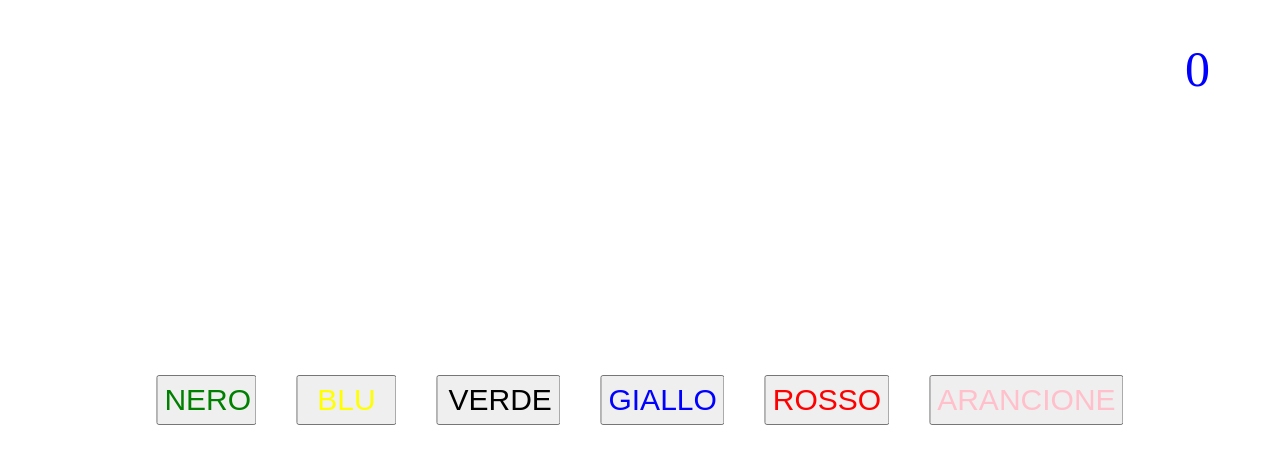
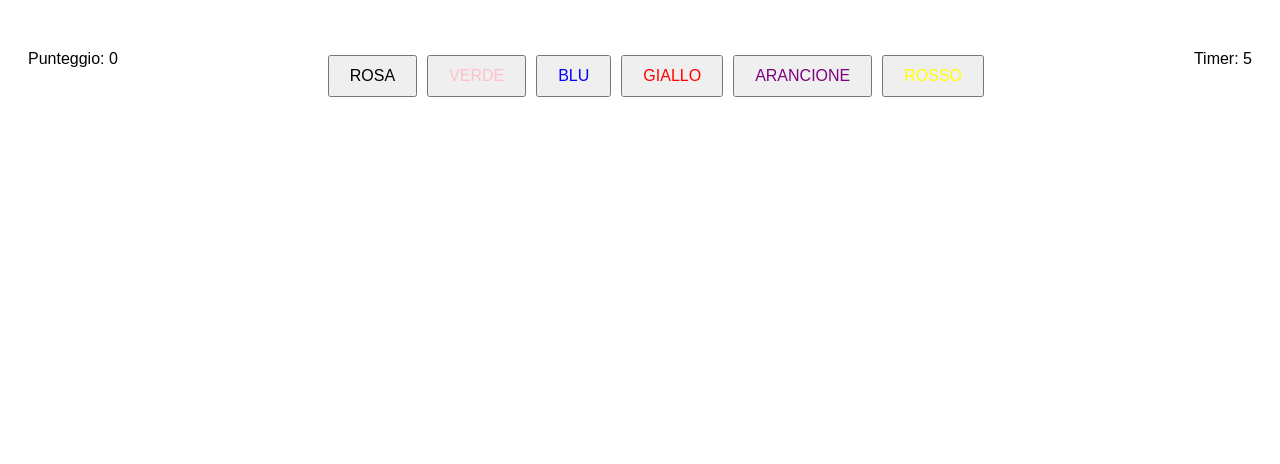
Before and after one commit to Rostart/Esercizio-2, a plain HTML site: page index.html in a window 1280 px wide. Drawn offline with Linux system fonts and the light colour scheme.

Commit message:
create-gioco

```diff
--- a/index.html
+++ b/index.html
@@ -7,15 +7,17 @@
     <link rel="stylesheet" href="style.css" />
   </head>
   <body>
-    <div id="timer"></div>
-    <div id="button">
-      <button class="primobottone">NERO</button>
-      <button class="secondobottone">BLU</button>
-      <button class="terzobottone">VERDE</button>
-      <button class="quartobottone">GIALLO</button>
-      <button class="quintobottone">ROSSO</button>
-      <button class="sestobottone">ARANCIONE</button>
+    <div class="score">Punteggio: <span id="score">0</span></div>
+    <div class="timer">Timer: <span id="timer">5</span></div>
+    <div class="buttons">
+      <button id="rosso">ROSSO</button>
+      <button id="giallo">GIALLO</button>
+      <button id="verde">VERDE</button>
+      <button id="arancione">ARANCIONE</button>
+      <button id="blu">BLU</button>
+      <button id="rosa">ROSA</button>
     </div>
+
     <script src="script.js"></script>
   </body>
 </html>
--- a/script.js
+++ b/script.js
@@ -1,22 +1,62 @@
-function timer() {
-  // Inizializza la variabile `timer` a 5
-  let timer = 5;
+let score = 0;
+const colors = ["ROSSO", "GIALLO", "VERDE", "ARANCIONE", "BLU", "ROSA"];
 
-  // Crea un evento di 1 secondo
-  const interval = setInterval(() => {
-    // Decrementa il valore di `timer`
-    timer--;
+function shuffle(array) {
+  for (let i = array.length - 1; i > 0; i--) {
+    const j = Math.floor(Math.random() * (i + 1));
+    [array[i], array[j]] = [array[j], array[i]];
+  }
+}
 
-    // Se `timer` è identico a 0,
-    if (timer < 0) {
-      // Resetta `timer` a 5
-      timer = 5;
+function updateButtons() {
+  const buttonsContainer = document.querySelector(".buttons");
+  const shuffledColors = [...colors]; // Clono l'array per non alterare l'originale
+  shuffle(shuffledColors);
+
+  buttonsContainer.innerHTML = ""; // Rimuovo i bottoni esistenti
+
+  shuffledColors.forEach((color) => {
+    const button = document.createElement("button");
+    button.id = color.toLowerCase();
+    button.textContent = color;
+    buttonsContainer.appendChild(button);
+  });
+}
+
+function updateScore(clickedColor) {
+  if (clickedColor === "blu") {
+    score++;
+  } else {
+    score--;
+  }
+  document.getElementById("score").textContent = score;
+}
+
+function startTimer() {
+  let time = 5;
+  document.getElementById("timer").textContent = time;
+
+  const timerInterval = setInterval(() => {
+    time--;
+    document.getElementById("timer").textContent = time;
+
+    if (time === 0) {
+      clearInterval(timerInterval);
+      startTimer();
+      updateButtons(); // Aggiorno i bottoni quando il timer arriva a 0
     }
-
-    // Aggiorna l'elemento `#timer`
-    document.getElementById("timer").innerHTML = timer;
+    if (time === 5) {
+      updateButtons(); // Aggiorno i bottoni quando il timer ritorna a 5 secondi
+    }
   }, 1000);
 }
 
-// Inizia il timer
-timer();
+document.querySelector(".buttons").addEventListener("click", (event) => {
+  const clickedColor = event.target.id;
+  if (clickedColor) {
+    updateScore(clickedColor);
+  }
+});
+
+updateButtons(); // Aggiornamento iniziale dei bottoni
+startTimer();
--- a/style.css
+++ b/style.css
@@ -1,64 +1,49 @@
-#timer {
-  position: absolute;
-  top: 40px;
-  right: 70px;
-  font-size: 50px;
-  color: blue;
-}
-#button {
-  position: absolute;
-  top: 50%;
-  left: 50%;
-  transform: translate(-50%, -50%);
-  display: flex;
+body {
+  font-family: Arial, sans-serif;
+  text-align: center;
 }
 
-.primobottone {
-  color: green;
-  width: 100px;
-  height: 50px;
-  font-size: 30px;
-  margin-right: 20px;
+.score {
+  float: left;
   margin-left: 20px;
 }
 
-.secondobottone {
-  color: yellow;
-  width: 100px;
-  height: 50px;
-  font-size: 30px;
+.timer {
+  float: right;
   margin-right: 20px;
-  margin-left: 20px;
 }
 
-.terzobottone {
-  color: black;
-  width: 100px;
-  height: 50px;
-  font-size: 30px;
-  padding-right: 110px;
-  margin-left: 20px;
-  margin-right: 20px;
-  padding-left: 10px;
+.buttons {
+  margin-top: 50px;
 }
 
-.quartobottone {
-  margin-right: 20px;
-  margin-left: 20px;
-  color: blue;
-  font-size: 30px;
+button {
+  margin: 5px;
+  padding: 10px 20px;
+  font-size: 16px;
+  cursor: pointer;
 }
 
-.quintobottone {
-  margin-right: 20px;
-  margin-left: 20px;
-  color: red;
-  font-size: 30px;
+#rosso {
+  color: yellow;
 }
 
-.sestobottone {
-  margin-right: 20px;
-  margin-left: 20px;
+#giallo {
+  color: red;
+}
+
+#verde {
   color: pink;
-  font-size: 30px;
 }
+
+#arancione {
+  color: purple;
+}
+
+#blu {
+  color: blue;
+}
+
+#rosa {
+  color: black;
+}
```
